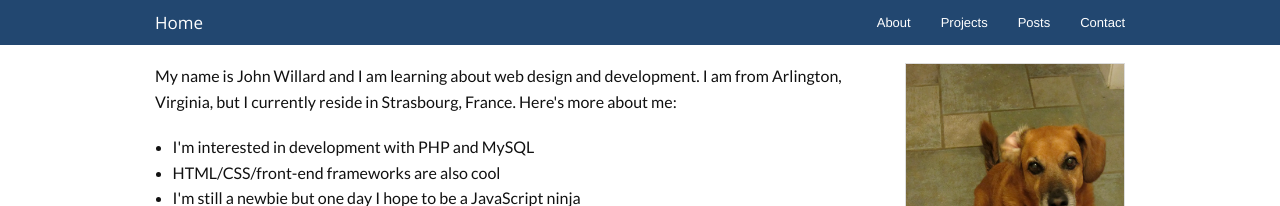
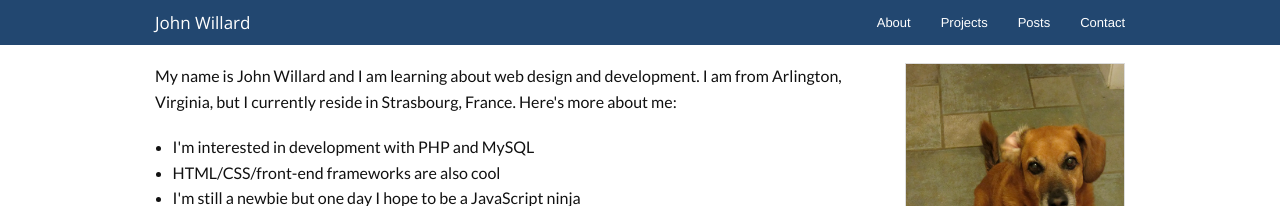
Before and after one commit to jgwil2/jgwil2.github.io, a Jekyll site: the page built from index.html, in a window 1280 px wide. Shown: the top 206 px of the page. Built offline with Jekyll 4.4.1, drawn with Linux system fonts in a browser that asks for light colours; nearby versions of some CDN libraries; library files that are not in the unit come from our copies; Markdown is read by kramdown in place of the engine named in the settings; comment, search, counter and statistics services are not loaded.

Commit message:
change header

```diff
--- a/_includes/header.html
+++ b/_includes/header.html
@@ -17,7 +17,7 @@
           <!-- Title Area -->
           <li class="name">
             <h1>
-              <a href="/">Home</a>
+              <a href="/">John Willard</a>
             </h1>
           </li>
           <li class="toggle-topbar menu-icon"><a href="#"><span>menu</span></a></li>
--- a/projects/numberstoletters/styles.css
+++ b/projects/numberstoletters/styles.css
@@ -25,6 +25,9 @@ input[type=button]:hover{
 #link{
 	clear: both;
 }
+a:visited{
+	color: blue;
+}
 @media screen and (min-width: 1024px){
 	#indiv{
 		float: left;
```
